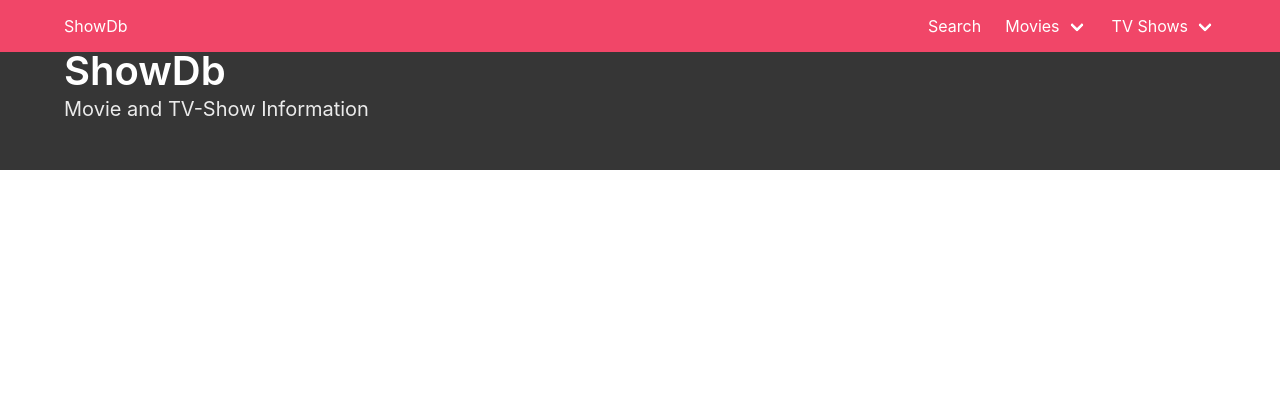
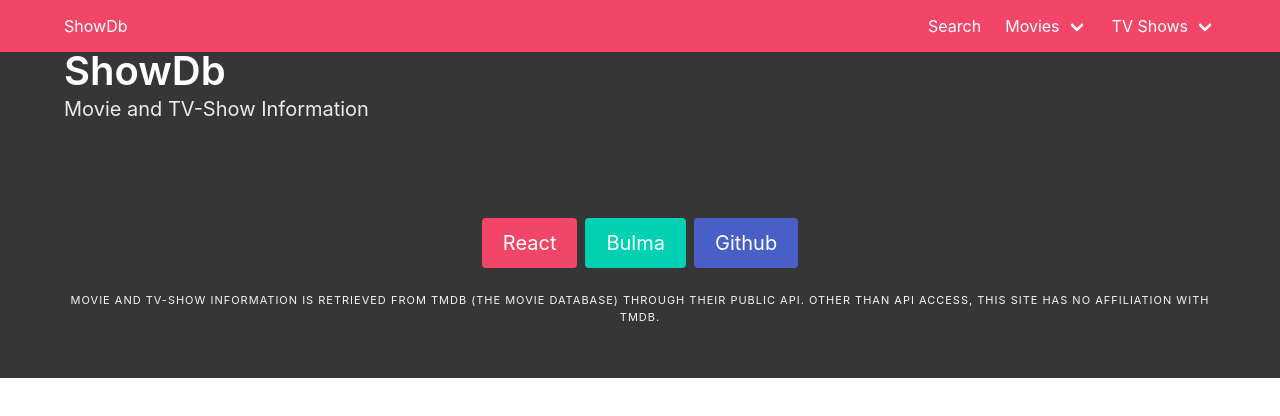
Before and after one commit to lukevin13/showdb, a React (Create React App) app: page / in a window 1280 px wide. Shown: the top 416 px of the page. Built offline with nearby package versions, Linux system fonts and the light colour scheme; the HTML template or start-up script is replaced by a standard one.

Commit message:
adds Footer

```diff
--- a/src/App.js
+++ b/src/App.js
@@ -1,11 +1,13 @@
 import React from 'react';
 import Header from './sections/Header';
 import Main from './sections/Main';
+import Footer from './sections/Footer';
 
 const App = () => (
   <div>
     <Header />
     <Main />
+    <Footer />
   </div>
 );
 
--- /dev/null
+++ b/src/sections/Footer.js
@@ -0,0 +1,21 @@
+import React from 'react';
+
+const Footer = () => (
+  <footer className="hero is-dark">
+    <div className="hero-body">
+      <div className="container has-text-centered">
+        <div className="buttons is-centered">
+          <a className="button is-danger is-medium" href="https://reactjs.org/">React</a>
+          <a className="button is-primary is-medium" href="https://bulma.io/">Bulma</a>
+          <a className="button is-link is-medium" href="https://lukevin13.github.io/showdb">Github</a>
+        </div>
+        <p className="heading has-text-light">
+          Movie and TV-Show information is retrieved from TMDB (The Movie Database) through their public API. Other than API access, this site has no affiliation with TMDB.
+        </p>
+      </div>
+    </div>
+
+  </footer>
+);
+
+export default Footer;
```
